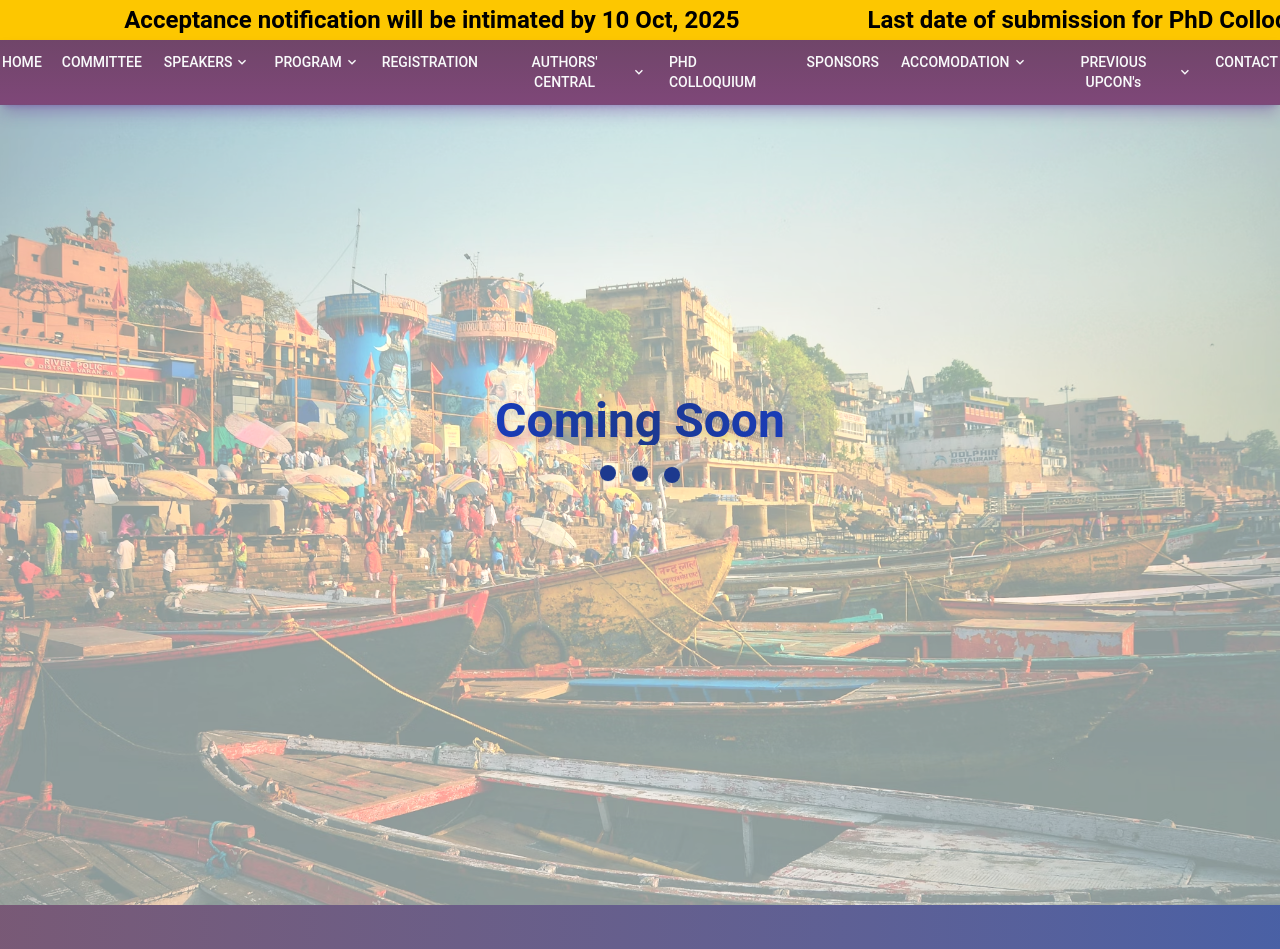
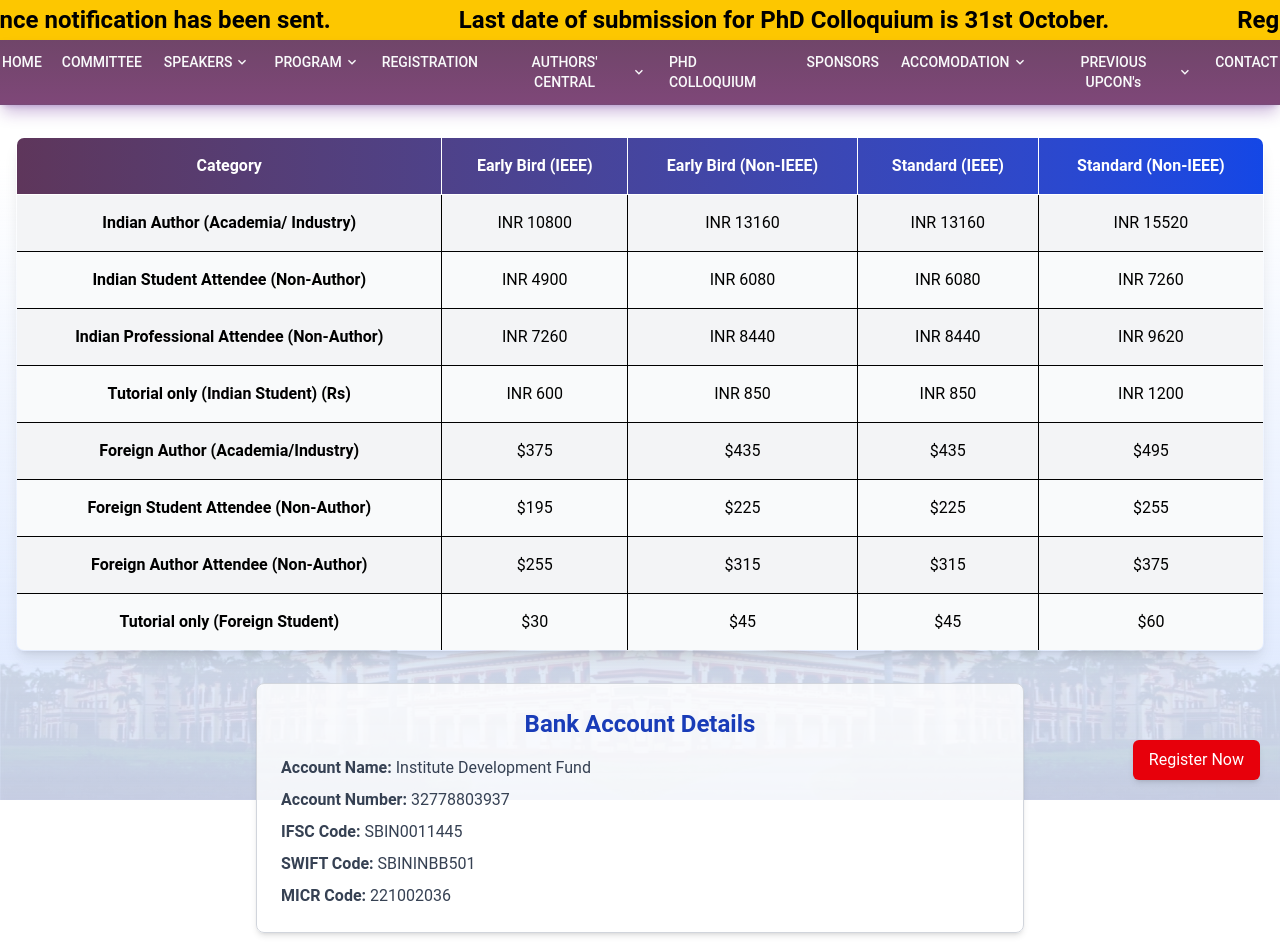
Before and after one commit to r120dhiman/UPCON25, a React (Vite) app in the folder frontend/: page /registration-details in a window 1280 px wide. Shown: the top 949 px of the page. Built offline with nearby package versions, Linux system fonts and the light colour scheme.

Commit message:
Payment details added

```diff
--- a/frontend/src/App.jsx
+++ b/frontend/src/App.jsx
@@ -1,4 +1,5 @@
-import { BrowserRouter, Routes, Route, useLocation, Router } from "react-router";
+import { BrowserRouter, Routes, Route, useLocation } from "react-router";
+import { Link } from "react-router";
 import Navbar from "./components/Navbar";
 import Footer from "./components/Footer";
 import Homepage from "./Pages/Homepage";
@@ -15,11 +16,12 @@ import ScrollToTop from "./components/ScrollToTop";
 import OurSuggestion from "./Pages/OurSuggestion";
 import { Analytics } from "@vercel/analytics/react"
 import Sponsers from "./Pages/Sponsers";
+import Registration_Details from "./Pages/Registration_Details";
 
 function Layout() {
   const location = useLocation();
   const showNavbar = location.pathname !== "/";
-
+//15 nov for regular
   return (
     <>
       {showNavbar && <div className="sticky top-0 z-50"><Navbar color={true} backdrop={false} /> </div>}
@@ -38,7 +40,17 @@ function Layout() {
         <Route path="/sponsors" element={<Sponsers />} />
         <Route path="/responses-closed" element={<ResponsesClosed />} />
         <Route path="/accomodation/our-suggestion" element={<OurSuggestion />} />
+        <Route path="/registration-details" element={<Registration_Details />} />
       </Routes>
+      <div className="fixed bottom-5 right-5 z-50">
+       <Link
+  to="/registration-details"
+>
+  <button className="bg-red-600 text-white px-4 py-2 rounded-md shadow-md hover:bg-red-700 transition-all">
+    Register Now
+  </button>
+</Link>
+      </div>
       <Footer />
     </>
   );
--- a/frontend/src/Pages/Callforpapers.jsx
+++ b/frontend/src/Pages/Callforpapers.jsx
@@ -76,7 +76,7 @@ const Callforpapers = () => {
             </tr>
             <tr>
               <td className="border-gray-300 px-6 py-4 text-center font-semibold">Camera Ready Paper Submission</td>
-              <td className="border-gray-300 px-6 py-4 text-center font-semibold text-fuchsia-800">Oct 20, 2025</td>
+              <td className="border-gray-300 px-6 py-4 text-center font-semibold text-fuchsia-800">Oct 31, 2025</td>
             </tr>
           </tbody>
         </table>
--- /dev/null
+++ b/frontend/src/Pages/Registration_Details.jsx
@@ -0,0 +1,73 @@
+import React from 'react'
+
+function Registration_Details() {
+      const pricingData = [
+    { category: "Indian Author (Academia/ Industry)", earlyBird: ['INR 10800', 'INR 13160'], standard: ['INR 13160', 'INR 15520'] },
+    { category: "Indian Student Attendee (Non-Author)", earlyBird: ['INR 4900', 'INR 6080'], standard: ['INR 6080', 'INR 7260'] },
+    { category: "Indian Professional Attendee (Non-Author)", earlyBird: ['INR 7260', 'INR 8440'], standard: ['INR 8440', 'INR 9620'] },
+    { category: "Tutorial only (Indian Student) (Rs)", earlyBird: ['INR 600', 'INR 850'], standard: ['INR 850', 'INR 1200'] },//not changed
+    { category: "Foreign Author (Academia/Industry)", earlyBird: ["$375", "$435"], standard: ["$435", "$495"] },
+    { category: "Foreign Student Attendee (Non-Author)", earlyBird: ["$195", "$225"], standard: ["$225", "$255"] },
+    // { category: "Foreign Professional Attendee (Additional Page)", earlyBird: ["$25 / page", "$25 / page"], standard: ["$25 / page", "$25 / page"] },//not changed
+    // { category: "Indian Professional Author/Attendee", earlyBird: ["INR 1000/page", "INR 1000/page"], standard: ["INR 1000/page", "INR 1000/page"] },//not changed
+    { category: "Foreign Author Attendee (Non-Author)", earlyBird: ["$255", "$315"], standard: ["$315", "$375"] },
+    { category: "Tutorial only (Foreign Student)", earlyBird: ["$30", "$45"], standard: ["$45", "$60"] },//not changed
+  ];
+  //account
+//   32778803937
+// IFSC SBIN0011445
+  return (
+    <div className='max-w-7xl mx-auto px-4 py-8 min-h-screen relative'>
+         <div className="fixed inset-x-0 bottom-0 h-[80vh] -z-10 bg-gradient-to-b from-white to-blue-700/15 mix-blend-multiply">
+        <div
+          className="absolute inset-0 bg-[url(/build.jpg)] opacity-10 bg-bottom bg-no-repeat bg-contain
+      brightness-100 mix-blend-multiply"
+        />
+      </div>
+      <table className="min-w-full border border-gray-200 text-sm md:text-base text-center shadow-lg rounded-lg overflow-hidden">
+          <thead className="bg-gradient-to-r from-[#5e365b] to-blue-700 text-white">
+            <tr>
+              <th className="border p-4">Category</th>
+              <th className="border p-4">Early Bird (IEEE)</th>
+              <th className="border p-4">Early Bird (Non-IEEE)</th>
+              <th className="border p-4">Standard (IEEE)</th>
+              <th className="border p-4">Standard (Non-IEEE)</th>
+            </tr>
+          </thead>
+          <tbody>
+            {pricingData.map((item, index) => (
+              <tr key={index} className="odd:bg-gray-100 even:bg-gray-50 hover:bg-gray-200 transition">
+                <td className="border p-4 font-semibold">{item.category}</td>
+                <td className="border p-4">{item.earlyBird[0]}</td>
+                <td className="border p-4">{item.earlyBird[1]}</td>
+                <td className="border p-4">{item.standard[0]}</td>
+                <td className="border p-4">{item.standard[1]}</td>
+              </tr>
+            ))}
+          </tbody>
+        </table>
+        <div className="mt-8 p-6 bg-white/80 shadow-md rounded-lg border border-gray-300 max-w-3xl mx-auto">
+  <h2 className="text-2xl font-semibold mb-4 text-center text-blue-800">Bank Account Details</h2>
+  <div className="space-y-2 text-gray-700">
+    <p><span className="font-semibold">Account Name:</span> Institute Development Fund</p>
+    <p><span className="font-semibold">Account Number:</span> 32778803937</p>
+    <p><span className="font-semibold">IFSC Code:</span> SBIN0011445</p>
+    <p><span className="font-semibold">SWIFT Code:</span> SBININBB501</p>
+    <p><span className="font-semibold">MICR Code:</span> 221002036</p>
+  </div>
+</div>
+<div className="finalregistration text-center mt-8">
+  <a
+    href="https://forms.gle/jh3Uc5abHVkigHFw5"
+    target="_blank"
+    rel="noopener noreferrer"
+    className="inline-block bg-green-600 text-white px-6 py-3 rounded-md shadow-md hover:bg-green-700 transition-all font-semibold"
+  >
+    Fill Registration Details
+  </a>
+</div>
+    </div>
+  )
+}
+
+export default Registration_Details
--- a/frontend/src/components/Alert.jsx
+++ b/frontend/src/components/Alert.jsx
@@ -2,9 +2,10 @@ import React from "react";
 
 const AlertTicker = () => {
   const alerts = [
-    "🚨 Conference will be held only in PHYSICAL MODE",
-    "Acceptance notification will be intimated by 10 Oct, 2025",
-    " Last date of submission for PhD Colloquium is 31st October."
+    "🚨 Conference will be held only in PHYSICAL MODE.",
+    "Acceptance notification has been sent.",
+    " Last date of submission for PhD Colloquium is 31st October.",
+    "Registration is till 31st October for Early Bird and 15th November for Standard.",
   ];
 
   return (
--- a/frontend/src/components/Registeration.jsx
+++ b/frontend/src/components/Registeration.jsx
@@ -1,4 +1,4 @@
-import React from "react";
+import {Link} from "react-router";
 
 const Registration = () => {
   const pricingData = [
@@ -43,14 +43,23 @@ const Registration = () => {
             </tr>
             <tr className="odd:bg-gray-100 even:bg-gray-50 hover:bg-gray-200 transition">
               <td className="border p-4 font-medium">Early Bird Closing</td>
-              <td className="border p-4">October 20, 2025</td>
+              <td className="border p-4">October 31, 2025</td>
             </tr>
-            {/* <tr className="odd:bg-gray-100 even:bg-gray-50 hover:bg-gray-200 transition">
+            <tr className="odd:bg-gray-100 even:bg-gray-50 hover:bg-gray-200 transition">
               <td className="border p-4 font-medium">Standard Registration Closing</td>
-              <td className="border p-4">15th April 2025</td>
-            </tr> */}
+              <td className="border p-4">November 15, 2025</td>
+            </tr>
           </tbody>
         </table>
+      </div>
+      <div className="z-50 m-auto text-center mt-6">
+       <Link
+  to="/registration-details"
+>
+  <button className="bg-red-600 text-white px-4 py-2 rounded-md shadow-md text-3xl hover:bg-red-700 transition-all">
+    Register Now
+  </button>
+</Link>
       </div>
       <div className="overflow-x-auto p-6 rounded-lg mt-8">
         <h2 className="text-3xl font-bold text-center mb-6 text-gray-800">Registration Pricing</h2>
@@ -89,7 +98,7 @@ const Registration = () => {
           <li>GST 18% is included. Payment gateway charges are extra.</li>
           <li>Spot Registration for attending Tutorials is also available with Double the Standard Rates.</li>
           <li>The registration fee is non-refundable.</li>
-          <li>Additional charges are applicable for final paper more than 6 pages. Maximum number of pages allowed is 8.</li>
+          {/* <li>Additional charges are applicable for final paper more than 6 pages. Maximum number of pages allowed is 8.</li> */}
         </ol>
         <p className="mt-6 font-semibold text-gray-900">
           Full Author Registration &amp; Attendees: <span className="font-normal">Includes access to tutorials, keynote sessions, all the conference sessions, conference registration kit, lunch, High Tea, and Gala dinner.</span>
```
